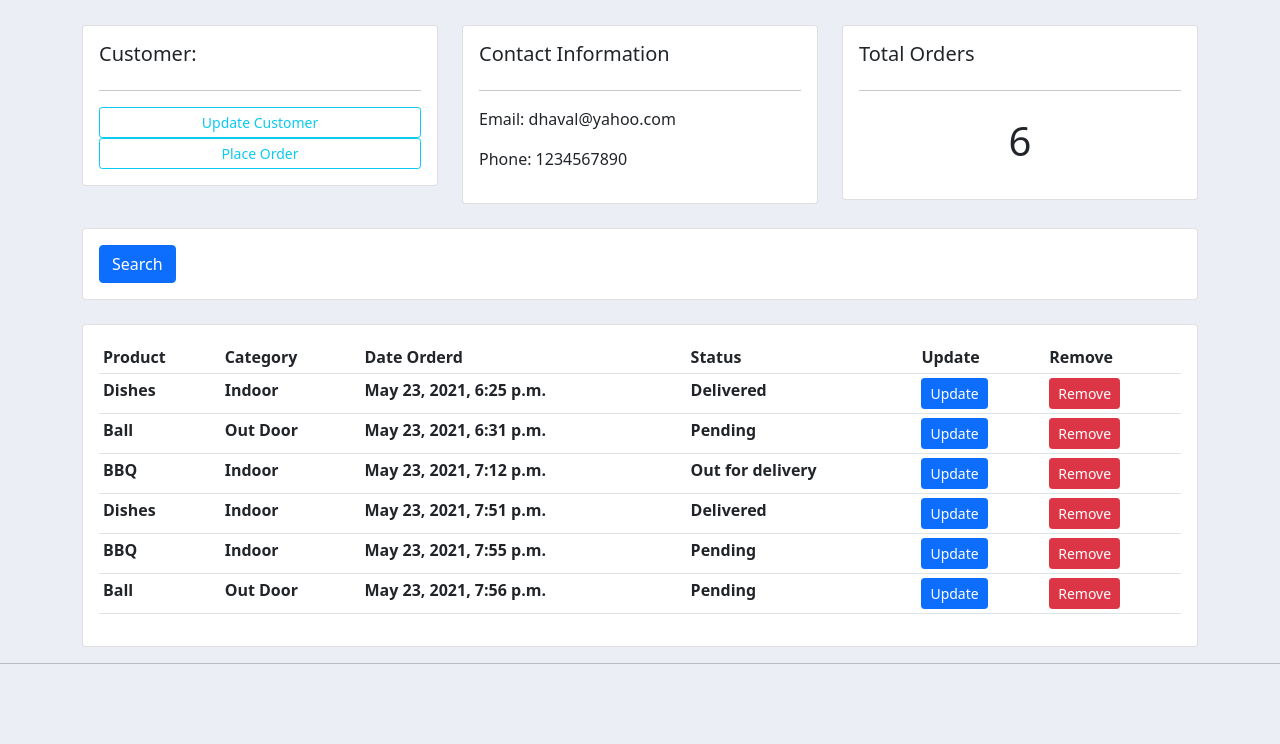
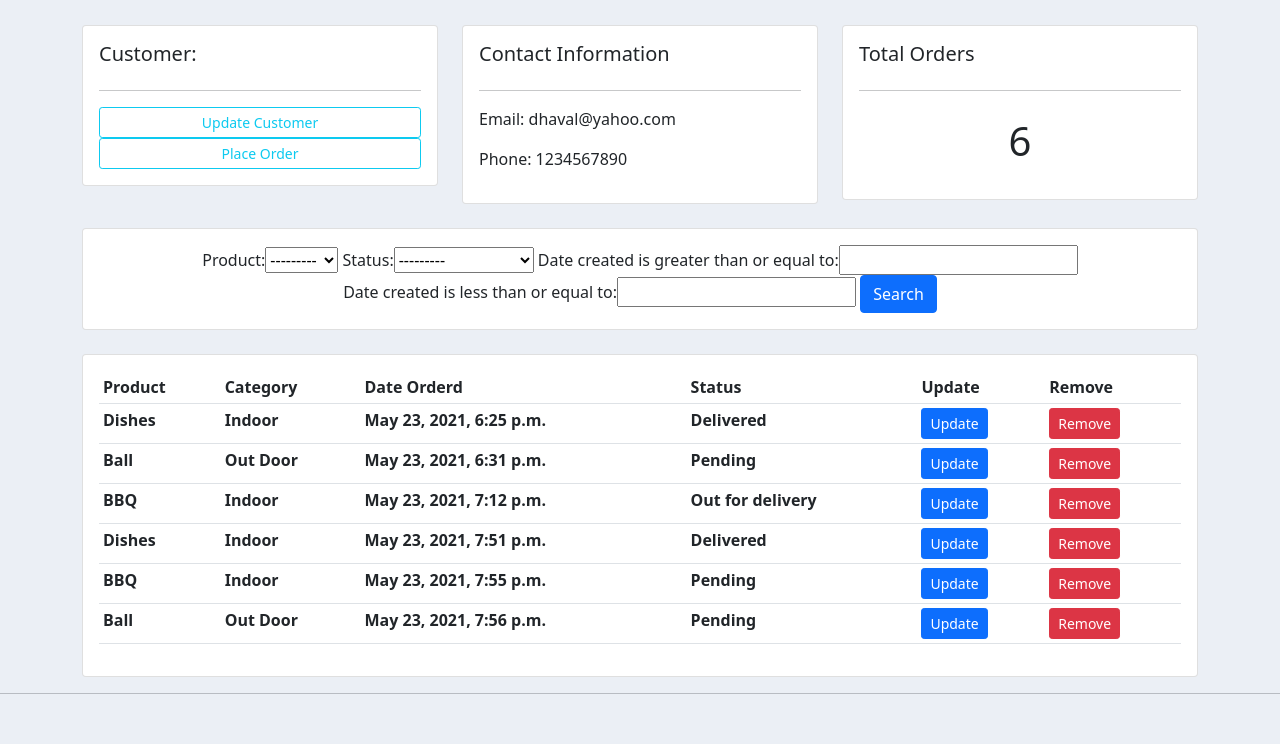
Before and after one commit to kshn01/crm, a Django app: page /customer/1/ in a window 1280 px wide. Shown: the part 56-800 px from the top of the page. Run offline with Django 3.2, Linux system fonts and the light colour scheme; data comes from the database, SQL or seed files in the repository; lists and menus that the app fills with data are empty.

Commit message:
lecture 13

```diff
--- /dev/null
+++ b/accounts/filters.py
@@ -0,0 +1,22 @@
+# similar to modelforms (forms.py)
+#create filter form based upon the model
+
+from django.db.models import fields
+import django_filters
+from django_filters.filterset import filterset_factory
+from .models import *
+
+from django_filters import DateFilter
+
+
+
+
+
+
+class OrderFilter(django_filters.FilterSet):
+    start_date = DateFilter(field_name="date_created", lookup_expr="gte")
+    end_date = DateFilter(field_name="date_created", lookup_expr="lte")
+    class Meta:
+        model = Order
+        fields = '__all__'
+        exclude = ['customer', 'date_created']
--- a/accounts/templates/accounts/customer.html
+++ b/accounts/templates/accounts/customer.html
@@ -42,8 +42,10 @@
 <br>
 <div class="row">
 	<div class="col">
-		<div class="card card-body">
+		<div class="card text-center card-body">
 			<form method="get">
+
+				{{myFilter.form}}
 
 		    <button class="btn btn-primary" type="submit">Search</button>
 		  </form>
@@ -55,8 +57,8 @@
 
 <div class="row">
 	<div class="col-md">
-		<div class="card card-body">
-			<table class="table table-sm">
+		<div class="card card-body table-responsive">
+			<table class="table table-sm" >
 				<tr>
 					<th>Product</th>
 					<th>Category</th>
--- a/accounts/templates/accounts/dashboard.html
+++ b/accounts/templates/accounts/dashboard.html
@@ -37,10 +37,10 @@
 		</div>
 	</div>
 
-	<div class="col-md-7">
+	<div class="col-md-7 ">
 		<h5>LAST 5 ORDERS</h5>
 		<hr>
-		<div class="card card-body">
+		<div class="card card-body table-responsive">
 			<!-- <a class="btn btn-primary  btn-sm btn-block" href="">Create Order</a> -->
 			<table class="table table-sm">
 				<tr>
--- a/accounts/views.py
+++ b/accounts/views.py
@@ -4,6 +4,7 @@ from django.shortcuts import render, redirect
 from django.http import HttpResponse
 from .forms import OrderForm
 from django.forms import formsets, inlineformset_factory
+from .filters import OrderFilter
 
 # Create your views here.
 
@@ -42,17 +43,36 @@ def products(request):
     products = Product.objects.all()
     return render(request,'accounts/products.html', {'products': products}) #passing the html page and the products list
 
+
+
+
+
 def customer(request, pk_test):
     customer = Customer.objects.get(id=pk_test)
     orders = customer.order_set.all()
     orders_count = orders.count()
 
+
+    #--- Similar to modelForm
+    if request.method == 'GET':
+        myFilter = OrderFilter(request.GET, queryset=orders)
+        orders = myFilter.qs
+
+    #---
+
+
     context = {
         'customer' : customer,
         'orders' : orders,
         'orders_count' : orders_count,
+        'myFilter':myFilter,
     }
     return render(request,'accounts/customer.html',context)
+
+
+
+
+
 
 
 def createOrder(request,pk):
--- a/crm1/settings.py
+++ b/crm1/settings.py
@@ -39,6 +39,7 @@ INSTALLED_APPS = [
     'django.contrib.staticfiles',
 
     'accounts', # kshnchanged #this to make site see it has an app
+    'django_filters',
 ]
 
 MIDDLEWARE = [
```
